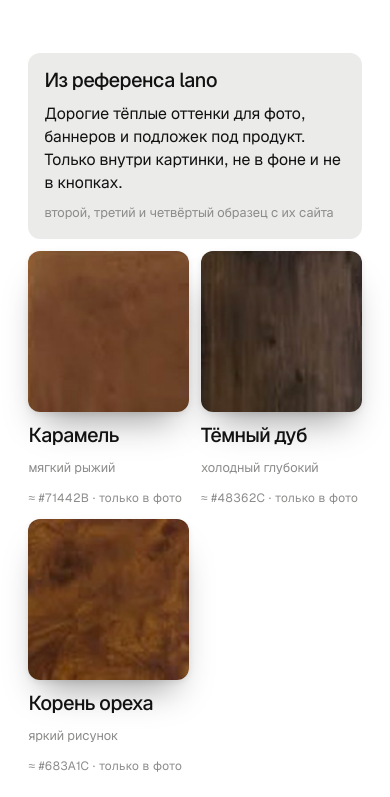
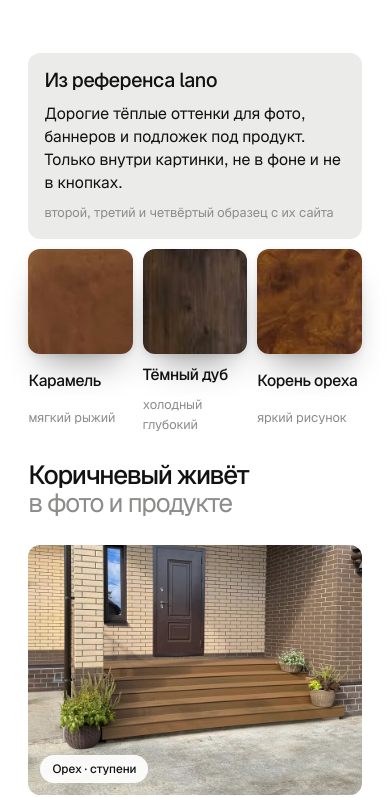
Before and after one commit to elianoraMullagalieva/grundeck-kp, a plain HTML site: page style/index.html in a window 390 px wide. Shown: the part 2563-3360 px from the top of the page. Drawn offline with Linux system fonts and the light colour scheme.

Commit message:
Стиль v2: оттенки lano в три колонки на мобилке
Co-Authored-By: Claude Opus 5.5 <noreply@anthropic.com>

```diff
--- a/style/index.html
+++ b/style/index.html
@@ -157,6 +157,9 @@ footer { padding-block: 24px 56px; display: flex; justify-content: space-between
   .sw { flex: 1 1 50%; min-height: 150px; }
   .samples { grid-template-columns: repeat(2, minmax(0, 1fr)); }
   .samples-ref .note { grid-column: 1 / -1; }
+  .samples-ref { grid-template-columns: repeat(3, minmax(0, 1fr)); gap: 10px; }
+  .samples-ref .sample b { font-size: 1rem; }
+  .samples-ref .sample i { display: none; }
   .collage { grid-template-columns: 1fr 1fr; grid-template-rows: auto; }
   .collage figure { aspect-ratio: 1; }
   .collage .c1 { grid-column: 1 / 3; grid-row: auto; aspect-ratio: 4 / 3; }
```
